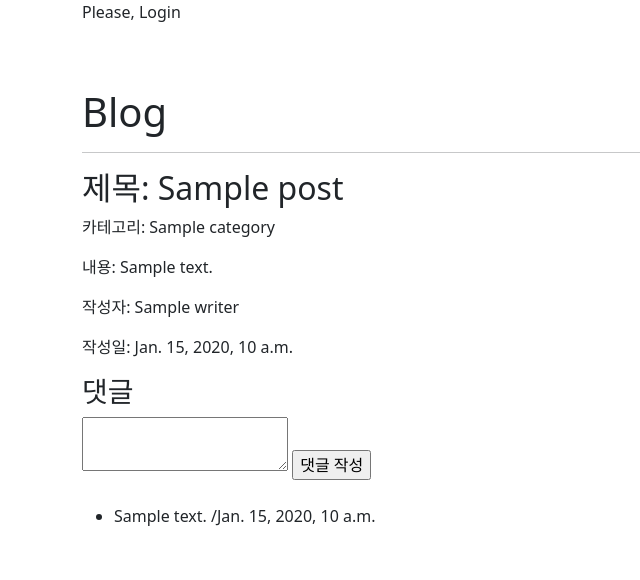
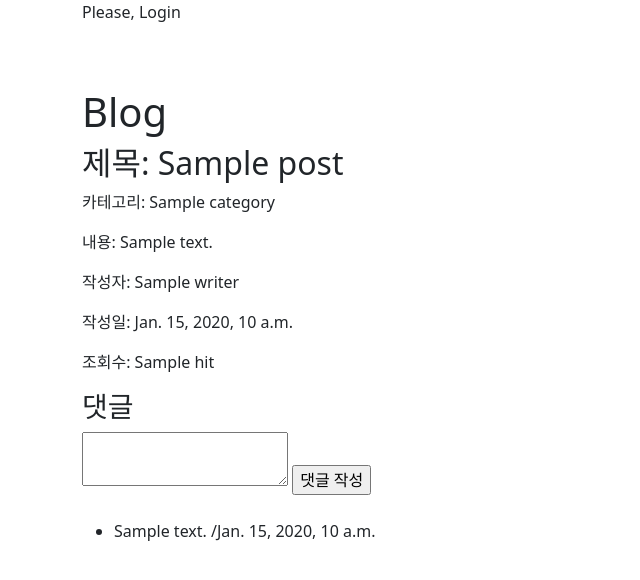
Before and after one commit to gns0314/DjangoBlog, a Django app: template blog/templates/blog/post_detail.html in a window 1280 px wide. Shown: the top 580 px of the page, without its empty margins (0-640 px from the left). Run offline with Django 3.2, Linux system fonts and the light colour scheme; the template is opened without the code that fills it: most values are stand-ins (such as "Sample title", 1, 10 or a date in 2020); form fields are guessed from the names that the template uses.

Commit message:
조회수 기능구현

```diff
--- a/blog/templates/blog/post_detail.html
+++ b/blog/templates/blog/post_detail.html
@@ -1,21 +1,26 @@
 {% extends 'base.html' %}
 
 {% block content %}
-<hr>
+
 <h2>제목: {{ post.title }}</h2>
-{% if post_writer == request.user %}
-<a href="{% url 'blog:edit' pk=post_id %}" class="btn">수정</a>
-<form action="{% url 'blog:delete' pk=post_id %}" method="post">
-    {% csrf_token %}
-    <input type="submit" value="삭제" class="btn">
-</form>
-{% endif %}
-</form>
+
+
+
+{% if post.writer == request.user %}
+    <a href="{% url 'blog:edit' pk=post.pk %}" class="btn">수정</a>
+    <form action="{% url 'blog:delete' pk=post.pk %}" method="post">
+        {% csrf_token %}
+        <input type="submit" value="삭제" class="btn">
+    </form>
+    {% endif %}
+
+
 <!-- 글 상세화면 -->
 <p>카테고리: {{ post.category }}</p>
 <p>내용: {{ post.content }}</p>
 <p>작성자: {{ post.writer }}</p>
 <p>작성일: {{ post.created_at }}</p>
+<p>조회수: {{ post.hit }}</p>
 
 <h3>댓글</h3>
 <form action="{% url 'blog:cm-write' pk=post.pk %}" method="post">
@@ -31,7 +36,7 @@
     <ul>
     {% for comment in comments %}
     <li>{{ comment.content }} /{{comment.created_at}}
-        {% if post_writer == request.user %}
+        {% if comment.writer == request.user %}
         <form action="{% url 'blog:cm-delete' pk=comment.pk %}" method="post">
             {% csrf_token %}
             <input type="submit" value="X" class="btn">
--- a/blog/templates/blog/post_list.html
+++ b/blog/templates/blog/post_list.html
@@ -19,6 +19,7 @@
                 <th>제목</th>
                 <th>내용</th>
                 <th>작성자</th>
+                <th>조회수</th>
             </tr>
         </thead>
         <tbody>
@@ -28,6 +29,7 @@
                 <td><a href="{% url 'blog:detail' pk=post.pk %}" class="btn">{{ post.title }}</a></td>
                 <td>{{ post.content }}</td>
                 <td>{{ post.writer }}</td>
+                <td>{{ post.hit }}</td>
             </tr>
                 {% endfor %}
             </tbody>
--- a/blog/templates/blog/post_search.html
+++ b/blog/templates/blog/post_search.html
@@ -10,6 +10,7 @@
                 <th>제목</th>
                 <th>내용</th>
                 <th>작성자</th>
+                <th>조회수</th>
             </tr>
         </thead>
         <tbody>
@@ -19,6 +20,7 @@
                 <td><a href="{% url 'blog:detail' pk=post.pk %}" class="btn">{{ post.title }}</a></td>
                 <td>{{ post.content }}</td>
                 <td>{{ post.writer }}</td>
+                <td>{{ post.hit }}</td>
             </tr>
                 {% endfor %}
             </tbody>
--- a/blog/views.py
+++ b/blog/views.py
@@ -42,10 +42,7 @@ class Write(LoginRequiredMixin, View):
 # 게시글 상세보기
 class DetailView(View):
     def get(self, request, pk):
-        try:
-            post = Post.objects.get(pk=pk)
-        except ObjectDoesNotExist as e:
-            return render(request, 'blog/deleted_post.html')
+        post = Post.objects.get(pk=pk)
         comments = Comment.objects.filter(post=post)
         comment_form = CommentForm()
         context = {
@@ -53,6 +50,7 @@ class DetailView(View):
             'comments': comments,
             'comment_form': comment_form,
         }
+        post.update_counter
 
         return render(request, 'blog/post_detail.html', context)
 
```
Also changed, not shown: blog/models.py (+7 -0 lines), blog/migrations/0001_initial.py, blog/migrations/0002_initial.py, db.sqlite3, user/migrations/0001_initial.py.
